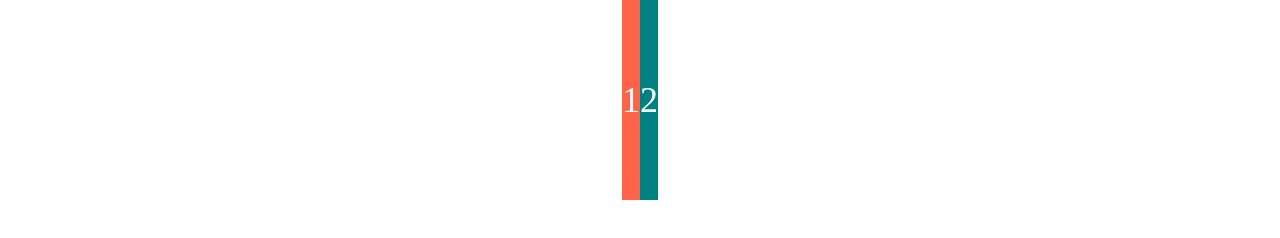
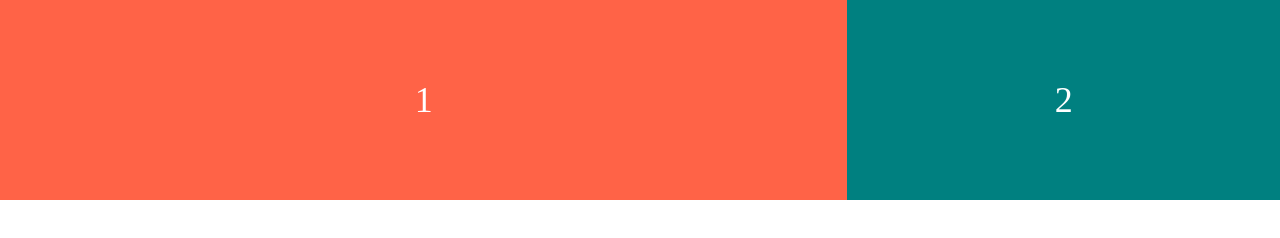
Before and after one commit to johj703/css_layout_masterclass, a website built with Vite: page index.html in a window 1280 px wide. Built offline with nearby package versions, Linux system fonts and the light colour scheme.

Commit message:
flex-grow를 사용해서 box들의 크기를 조절할 수 있다.

```diff
--- a/styles/style.css
+++ b/styles/style.css
@@ -22,8 +22,10 @@ body {
 
 .box:first-child {
   background-color: tomato;
+  flex-grow: 2;
 }
 
 .box:last-child {
   background-color: teal;
+  flex-grow: 1;
 }
```
